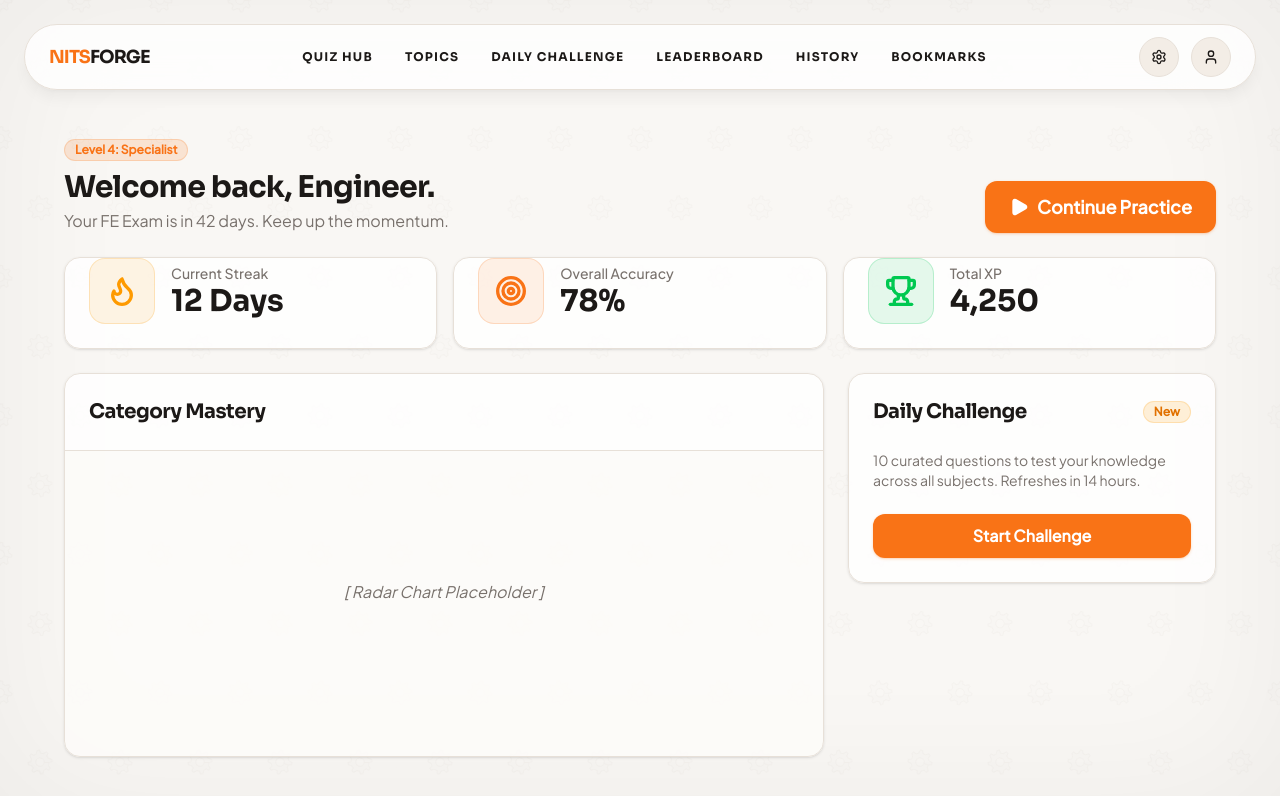
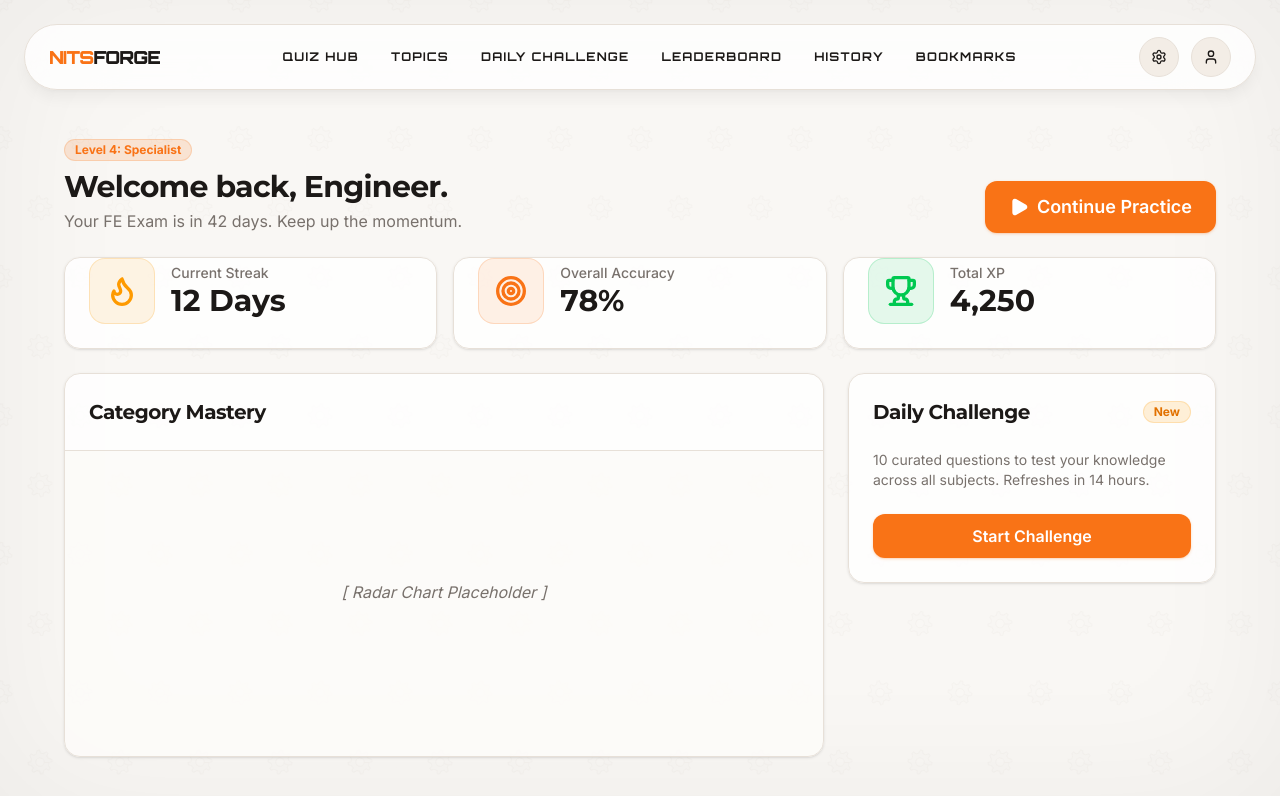
Before and after one commit to Goldenavs/NITSForge, a React (Vite) app in the folder frontend/: page /dashboard in a window 1280 px wide. Shown: the top 796 px of the page. Built offline with nearby package versions, Linux system fonts and the light colour scheme.

Commit message:
chore: add gamified fonts

```diff
--- a/frontend/index.html
+++ b/frontend/index.html
@@ -4,9 +4,12 @@
     <meta charset="UTF-8" />
     <link rel="icon" type="image/svg+xml" href="/favicon.svg" />
     <meta name="viewport" content="width=device-width, initial-scale=1.0" />
+    <!-- Preconnect for faster font loading -->
     <link rel="preconnect" href="https://fonts.googleapis.com">
     <link rel="preconnect" href="https://fonts.gstatic.com" crossorigin>
-    <link href="https://fonts.googleapis.com/css2?family=JetBrains+Mono:wght@400&family=Plus+Jakarta+Sans:wght@400;500&family=Sora:wght@600;700&display=swap" rel="stylesheet">
+
+    <!-- Import Orbitron, Montserrat, and Inter -->
+    <link href="https://fonts.googleapis.com/css2?family=Inter:wght@400;500;600;700&family=Montserrat:wght@500;700;900&family=Orbitron:wght@400;700;900&display=swap" rel="stylesheet">
     <title>frontend</title>
   </head>
   <body>
--- a/frontend/src/components/layout/Navbar.tsx
+++ b/frontend/src/components/layout/Navbar.tsx
@@ -19,7 +19,7 @@ const AnimatedLink = ({
     <Link
       to={path}
       onClick={onClick}
-      className="font-display relative overflow-hidden group cursor-pointer text-[10px] xl:text-xs font-bold uppercase tracking-widest text-text-muted block shrink-0"
+      className="font-orbitron relative overflow-hidden group cursor-pointer text-[10px] xl:text-xs font-bold uppercase tracking-widest text-text-muted block shrink-0"
     >
       <span className={`block transition-transform duration-500 ease-[cubic-bezier(0.76,0,0.24,1)] ${isActive ? '-translate-y-full text-primary' : 'group-hover:-translate-y-full text-text-main'}`}>
         {title}
@@ -136,7 +136,7 @@ export default function Navbar() {
           <Link
             to="/dashboard"
             onClick={() => setIsMobileMenuOpen(false)}
-            className="font-display relative overflow-hidden text-base sm:text-lg font-black tracking-tighter uppercase group block shrink-0"
+            className="font-orbitron relative overflow-hidden text-base sm:text-lg font-black tracking-tighter uppercase group block shrink-0"
           >
             <span className={`block transition-transform duration-500 ease-[cubic-bezier(0.76,0,0.24,1)] ${location.pathname === '/dashboard' ? '-translate-y-full text-text-main' : 'group-hover:-translate-y-full text-text-main'}`}>
               NITS<span className="text-primary">Forge</span>
--- a/frontend/src/index.css
+++ b/frontend/src/index.css
@@ -6,10 +6,13 @@
    Mapping our custom CSS variables to Tailwind utilities
    ========================================= */
 @theme {
-  --font-display: "Sora", sans-serif;
-  --font-body: "Plus Jakarta Sans", sans-serif;
+  /* THE NEW TYPOGRAPHY STACK */
+  --font-display: "Montserrat", sans-serif;
+  --font-body: "Inter", sans-serif;
+  --font-orbitron: "Orbitron", sans-serif;
   --font-mono: "JetBrains Mono", monospace;
 
+  /* COLOR MAPPINGS */
   --color-background: var(--color-bg);
   --color-surface: var(--color-surface);
   --color-surface-2: var(--color-surface-2);
@@ -114,13 +117,13 @@
     @apply h-full w-full overflow-hidden antialiased;
     background-color: var(--color-bg);
     color: var(--color-text-primary);
-    font-family: "Plus Jakarta Sans", sans-serif; /* Body font default */
+    font-family: var(--font-body); /* Defaults every paragraph/text to Inter */
     transition: background-color 0.3s ease, color 0.3s ease;
     scroll-behavior: smooth;
   }
 
   h1, h2, h3, h4, h5, h6 {
-    font-family: "Sora", sans-serif; /* Display font for headings */
+    font-family: var(--font-display); /* Defaults every heading to Montserrat */
   }
 
   *:focus-visible {
@@ -129,14 +132,10 @@
   }
 }
 
-/* Page Entry Animation */
+/* Page Entry & Shine Animations */
 @layer utilities {
   .animate-page-entry {
     animation: pageEntry 0.35s cubic-bezier(0.16, 1, 0.3, 1) forwards;
-  }
-  @keyframes shine {
-    from { transform: translateX(-100%); }
-    to { transform: translateX(400%); }
   }
 }
 
@@ -144,3 +143,8 @@
   from { opacity: 0; transform: translateY(8px); }
   to { opacity: 1; transform: translateY(0); }
 }
+
+@keyframes shine {
+  from { transform: translateX(-100%); }
+  to { transform: translateX(400%); }
+}
```
